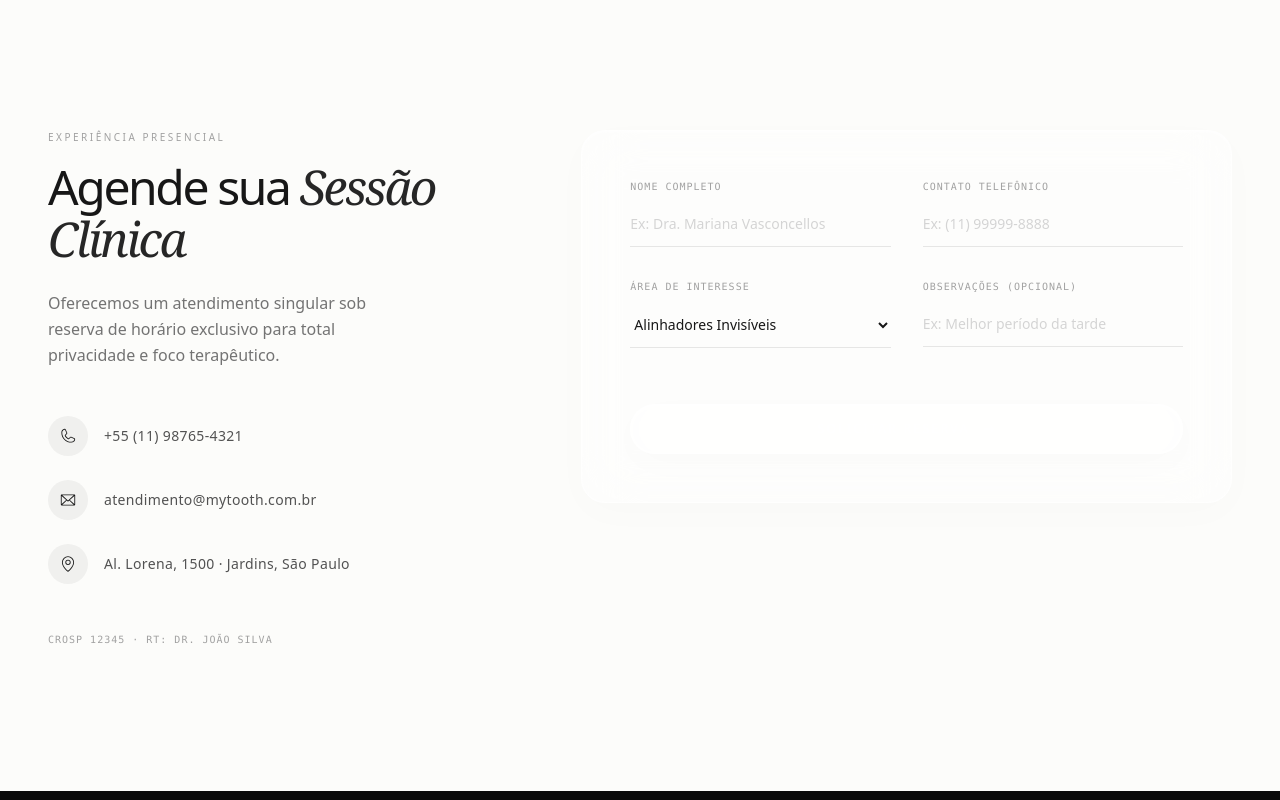
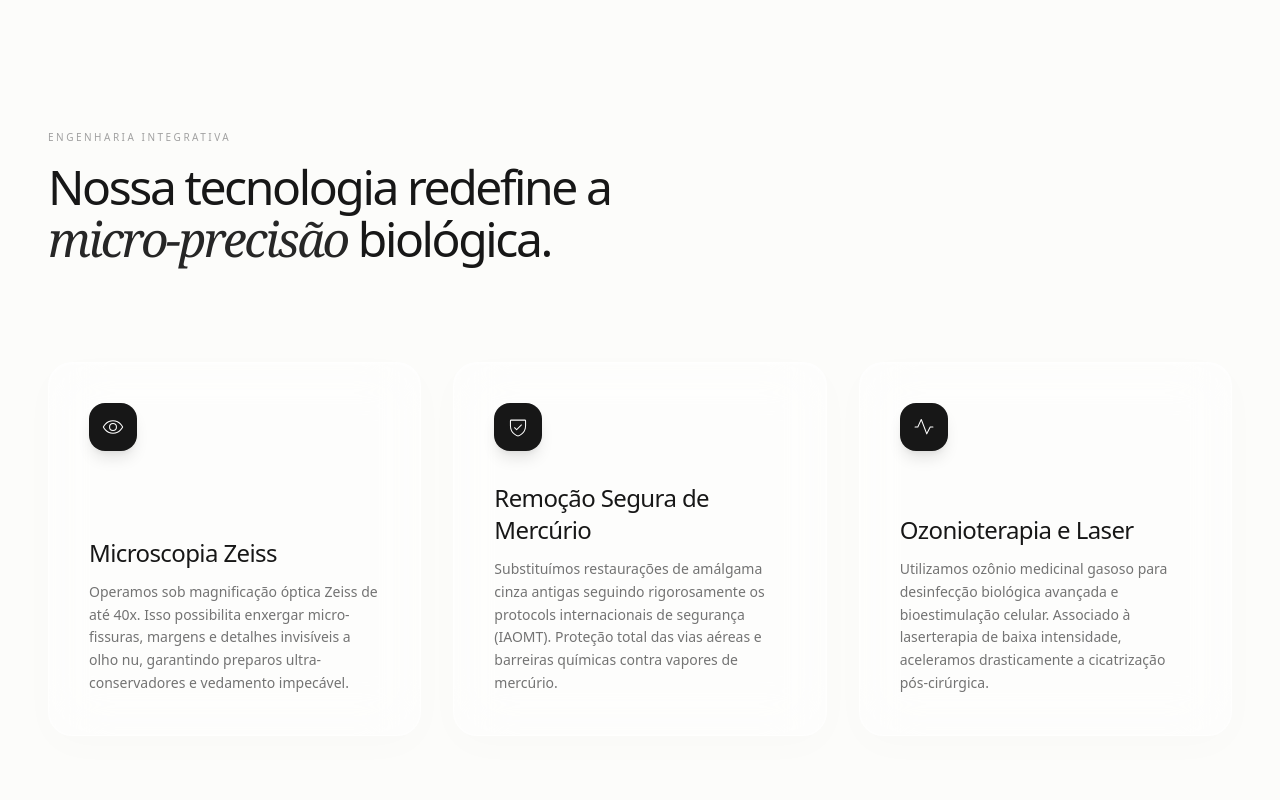
Before and after one commit to Z0oom1/modelo-odontologia-2, a Next.js app: page / in a window 1280 px wide. Shown: the part 2420-3220 px from the top of the page. Built offline with nearby package versions, Linux system fonts and the light colour scheme.

Commit message:
feat: add biological technology section and update copyright design credit to CRdev

```diff
--- a/src/app/page.tsx
+++ b/src/app/page.tsx
@@ -4,7 +4,7 @@ import SmoothScroll from "@/components/SmoothScroll";
 import Hero from "@/components/Hero";
 import CameraScrollSection from "@/components/CameraScrollSection";
 import Logo from "@/components/Logo";
-import { Sparkle, Phone, Envelope, MapPin, ArrowRight } from "@phosphor-icons/react";
+import { Sparkle, Phone, Envelope, MapPin, ArrowRight, Eye, ShieldCheck, Pulse } from "@phosphor-icons/react";
 import { FormEvent, useState } from "react";
 
 export default function Home() {
@@ -92,6 +92,69 @@ export default function Home() {
         {/* 3. Pinned Scroll Camera Slider */}
         <section id="especialidades" className="relative w-full z-20">
           <CameraScrollSection />
+        </section>
+
+        {/* 3.B. Seção de Diferenciais Tecnológicos & Biologia Integrativa */}
+        <section id="tecnologia" className="relative w-full py-24 md:py-36 bg-[#FCFCFA] z-10 border-t border-neutral-900/5">
+          <div className="w-full max-w-[1400px] mx-auto px-6 md:px-12">
+
+            <div className="max-w-[75ch] mb-16 md:mb-24">
+              <span className="text-[10px] tracking-[0.25em] font-light text-neutral-400 block mb-4 uppercase">
+                ENGENHARIA INTEGRATIVA
+              </span>
+              <h2 className="text-3xl md:text-5xl font-light tracking-tighter text-neutral-900 leading-[1.1]">
+                Nossa tecnologia redefine a <span className="italic font-serif text-neutral-800">micro-precisão</span> biológica.
+              </h2>
+            </div>
+
+            <div className="grid grid-cols-1 md:grid-cols-3 gap-6 md:gap-8">
+              {/* Zeiss Microscope Card */}
+              <div className="liquid-glass rounded-3xl p-8 md:p-10 flex flex-col justify-between aspect-[1.1] md:aspect-square">
+                <div className="w-12 h-12 rounded-2xl bg-neutral-900 flex items-center justify-center text-white shadow-lg">
+                  <Eye size={22} weight="light" />
+                </div>
+                <div>
+                  <h3 className="text-xl md:text-2xl font-light tracking-tight text-neutral-900 mb-3">
+                    Microscopia Zeiss
+                  </h3>
+                  <p className="text-xs md:text-sm font-light text-neutral-500 leading-relaxed">
+                    Operamos sob magnificação óptica Zeiss de até 40x. Isso possibilita enxergar micro-fissuras, margens e detalhes invisíveis a olho nu, garantindo preparos ultra-conservadores e vedamento impecável.
+                  </p>
+                </div>
+              </div>
+
+              {/* Safe Amalgam Card */}
+              <div className="liquid-glass rounded-3xl p-8 md:p-10 flex flex-col justify-between aspect-[1.1] md:aspect-square">
+                <div className="w-12 h-12 rounded-2xl bg-neutral-900 flex items-center justify-center text-white shadow-lg">
+                  <ShieldCheck size={22} weight="light" />
+                </div>
+                <div>
+                  <h3 className="text-xl md:text-2xl font-light tracking-tight text-neutral-900 mb-3">
+                    Remoção Segura de Mercúrio
+                  </h3>
+                  <p className="text-xs md:text-sm font-light text-neutral-500 leading-relaxed">
+                    Substituímos restaurações de amálgama cinza antigas seguindo rigorosamente os protocols internacionais de segurança (IAOMT). Proteção total das vias aéreas e barreiras químicas contra vapores de mercúrio.
+                  </p>
+                </div>
+              </div>
+
+              {/* Ozonioterapia Card */}
+              <div className="liquid-glass rounded-3xl p-8 md:p-10 flex flex-col justify-between aspect-[1.1] md:aspect-square">
+                <div className="w-12 h-12 rounded-2xl bg-neutral-900 flex items-center justify-center text-white shadow-lg">
+                  <Pulse size={22} weight="light" />
+                </div>
+                <div>
+                  <h3 className="text-xl md:text-2xl font-light tracking-tight text-neutral-900 mb-3">
+                    Ozonioterapia e Laser
+                  </h3>
+                  <p className="text-xs md:text-sm font-light text-neutral-500 leading-relaxed">
+                    Utilizamos ozônio medicinal gasoso para desinfecção biológica avançada e bioestimulação celular. Associado à laserterapia de baixa intensidade, aceleramos drasticamente a cicatrização pós-cirúrgica.
+                  </p>
+                </div>
+              </div>
+            </div>
+
+          </div>
         </section>
 
         {/* 4. Elegant Contact / Scheduling Section with Liquid Glass Forms */}
@@ -263,7 +326,7 @@ export default function Home() {
 
           <div className="w-full max-w-[1400px] mx-auto px-6 md:px-12 pt-8 flex flex-col sm:flex-row justify-between items-start sm:items-center gap-4 text-[10px] font-mono tracking-widest text-white/40">
             <span>© {new Date().getFullYear()} MYTOOTH CLÍNICA ODONTOLÓGICA. TODOS OS DIREITOS RESERVADOS.</span>
-            <span>DESIGN BY ANTIGRAVITY</span>
+            <span>DESIGN BY CRdev</span>
           </div>
         </footer>
 
```
